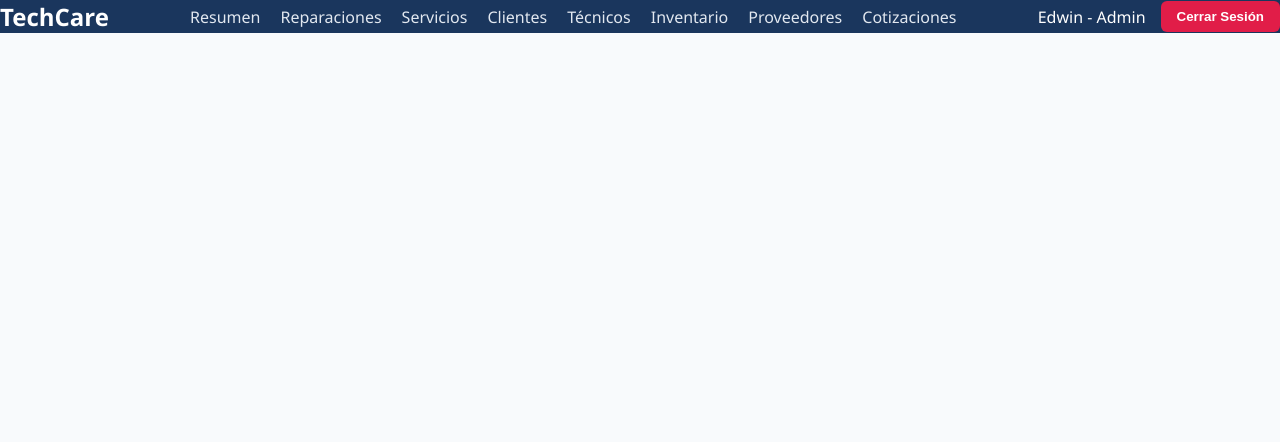
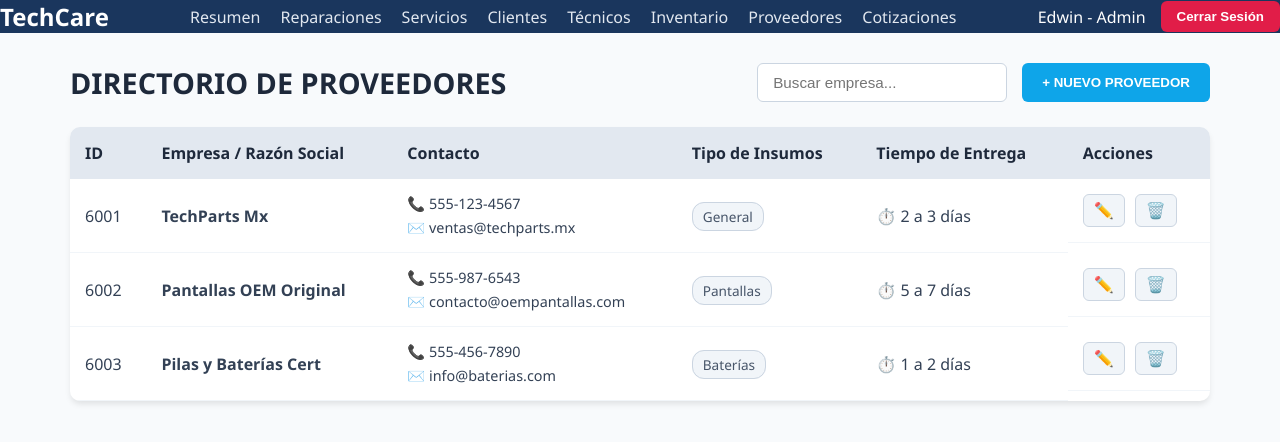
Before and after one commit to VictorDiaz19/techcare, a React app in the folder frontend/: page /proveedores in a window 1280 px wide. Shown: the top 442 px of the page. Built offline with nearby package versions, Linux system fonts and the light colour scheme; the HTML template or start-up script is replaced by a standard one.

Commit message:
Módulo de Proveedores agregado exitosamente

```diff
--- a/frontend/src/App.jsx
+++ b/frontend/src/App.jsx
@@ -8,6 +8,7 @@ import Servicios from './pages/Servicios';
 import Clientes from './pages/Clientes';
 import Tecnicos from './pages/Tecnicos';
 import Inventario from './pages/Inventario';
+import Proveedores from './pages/Proveedores';
 
 function App(){
   return (
@@ -21,6 +22,7 @@ function App(){
         <Route path="/clientes" element={<Clientes />} />
         <Route path="/tecnicos" element={<Tecnicos />} />
         <Route path="/inventario" element={<Inventario />} />
+        <Route path="/proveedores" element={<Proveedores />} />
       </Routes>
     </BrowserRouter>
   );
--- /dev/null
+++ b/frontend/src/pages/Proveedores.css
@@ -0,0 +1,60 @@
+/* --- 1. CONTENEDOR GENERAL --- */
+.proveedores-container {
+    padding: 30px;
+    max-width: 1200px;
+    margin: 0 auto;
+}
+
+/* --- 2. ENCABEZADO --- */
+.proveedores-header {
+    display: flex;
+    justify-content: space-between;
+    align-items: center;
+    margin-bottom: 25px;
+}
+
+.proveedores-header h1 {
+    color: #1e293b;
+    font-size: 1.8rem;
+}
+
+.btn-nuevo-proveedor {
+    background-color: #0ea5e9;
+    color: white;
+    border: none;
+    padding: 10px 20px;
+    border-radius: 6px;
+    font-weight: bold;
+    cursor: pointer;
+}
+
+.btn-nuevo-proveedor:hover { background-color: #0284c7; }
+
+/* --- 3. DISEÑO DE LA TABLA --- */
+.tabla-proveedores {
+    width: 100%;
+    border-collapse: collapse;
+    text-align: left;
+}
+
+.tabla-proveedores th {
+    background-color: #e2e8f0;
+    padding: 15px;
+    color: #1e293b;
+}
+
+.tabla-proveedores td {
+    padding: 15px;
+    border-bottom: 1px solid #f1f5f9;
+    color: #334155;
+}
+
+.tabla-proveedores tbody tr:hover { background-color: #f8fafc; }
+
+/* Detalles para que los contactos se vean bien apilados */
+.info-contacto {
+    display: flex;
+    flex-direction: column;
+    gap: 5px;
+    font-size: 0.9rem;
+}
--- /dev/null
+++ b/frontend/src/pages/Proveedores.jsx
@@ -0,0 +1,188 @@
+import React, { useState } from 'react';
+import './Proveedores.css';
+
+function Proveedores() {
+    // 1. ESTADO DE LA TABLA
+    const [proveedores, setProveedores] = useState([
+        { id: 6001, empresa: 'TechParts Mx', telefono: '555-123-4567', correo: 'ventas@techparts.mx', categoria: 'General', tiempoEntrega: '2 a 3 días' },
+        { id: 6002, empresa: 'Pantallas OEM Original', telefono: '555-987-6543', correo: 'contacto@oempantallas.com', categoria: 'Pantallas', tiempoEntrega: '5 a 7 días' },
+        { id: 6003, empresa: 'Pilas y Baterías Cert', telefono: '555-456-7890', correo: 'info@baterias.com', categoria: 'Baterías', tiempoEntrega: '1 a 2 días' }
+    ]);
+
+    // 2. ESTADO DEL MODAL
+    const [modalAbierto, setModalAbierto] = useState(false);
+    const [modoEdicion, setModoEdicion] = useState(false);
+    const [proveedorEditandoId, setProveedorEditandoId] = useState(null);
+
+    // 3. ESTADO DEL FORMULARIO
+    const [formulario, setFormulario] = useState({
+        empresa: '',
+        telefono: '',
+        correo: '',
+        categoria: '',
+        tiempoEntrega: ''
+    });
+
+    const manejarInput = (e) => {
+        setFormulario({ ...formulario, [e.target.name]: e.target.value });
+    };
+
+    // 4. FUNCIONES PARA ABRIR EL MODAL
+    const abrirModalCrear = () => {
+        setModoEdicion(false);
+        setProveedorEditandoId(null);
+        setFormulario({ empresa: '', telefono: '', correo: '', categoria: '', tiempoEntrega: '' });
+        setModalAbierto(true);
+    };
+
+    const abrirModalEditar = (proveedor) => {
+        setModoEdicion(true);
+        setProveedorEditandoId(proveedor.id);
+        setFormulario({
+            empresa: proveedor.empresa,
+            telefono: proveedor.telefono,
+            correo: proveedor.correo,
+            categoria: proveedor.categoria,
+            tiempoEntrega: proveedor.tiempoEntrega
+        });
+        setModalAbierto(true);
+    };
+
+    // 5. FUNCIÓN PARA ELIMINAR
+    const eliminarProveedor = (id) => {
+        const confirmar = window.confirm("¿Estás seguro de que deseas eliminar este proveedor?");
+        if (confirmar) {
+            const nuevosProveedores = proveedores.filter(p => p.id !== id);
+            setProveedores(nuevosProveedores);
+        }
+    };
+
+    // 6. FUNCIÓN PARA GUARDAR
+    const guardarProveedor = () => {
+        if (modoEdicion) {
+            const proveedoresActualizados = proveedores.map(p => {
+                if (p.id === proveedorEditandoId) {
+                    return {
+                        ...p,
+                        empresa: formulario.empresa,
+                        telefono: formulario.telefono,
+                        correo: formulario.correo,
+                        categoria: formulario.categoria,
+                        tiempoEntrega: formulario.tiempoEntrega
+                    };
+                }
+                return p;
+            });
+            setProveedores(proveedoresActualizados);
+        } else {
+            const nuevoProveedor = {
+                id: Math.floor(Math.random() * 900) + 6000,
+                empresa: formulario.empresa,
+                telefono: formulario.telefono,
+                correo: formulario.correo,
+                categoria: formulario.categoria,
+                tiempoEntrega: formulario.tiempoEntrega
+            };
+            setProveedores([nuevoProveedor, ...proveedores]);
+        }
+        setModalAbierto(false);
+    };
+
+    return (
+        <div className="proveedores-container">
+            <div className="proveedores-header">
+                <h1>DIRECTORIO DE PROVEEDORES</h1>
+                <div className="header-acciones">
+                    <input type="text" placeholder="Buscar empresa..." className="input-buscador" />
+                    <button className="btn-nuevo-proveedor" onClick={abrirModalCrear}>
+                        + NUEVO PROVEEDOR
+                    </button>
+                </div>
+            </div>
+
+            <div className="tabla-container">
+                <table className="tabla-proveedores">
+                    <thead>
+                        <tr>
+                            <th>ID</th>
+                            <th>Empresa / Razón Social</th>
+                            <th>Contacto</th>
+                            <th>Tipo de Insumos</th>
+                            <th>Tiempo de Entrega</th>
+                            <th>Acciones</th>
+                        </tr>
+                    </thead>
+                    <tbody>
+                        {proveedores.map((proveedor) => (
+                            <tr key={proveedor.id}>
+                                <td>{proveedor.id}</td>
+                                <td><strong>{proveedor.empresa}</strong></td>
+                                <td>
+                                    <div className="info-contacto">
+                                        <span>📞 {proveedor.telefono}</span>
+                                        <span>✉️ {proveedor.correo}</span>
+                                    </div>
+                                </td>
+                                <td><span className="categoria-pill">{proveedor.categoria}</span></td>
+                                <td>⏱️ {proveedor.tiempoEntrega}</td>
+                                <td className="acciones-celda">
+                                    <button className="btn-editar" title="Editar" onClick={() => abrirModalEditar(proveedor)}>✏️</button>
+                                    <button className="btn-eliminar" title="Eliminar" onClick={() => eliminarProveedor(proveedor.id)}>🗑️</button>
+                                </td>
+                            </tr>
+                        ))}
+                    </tbody>
+                </table>
+            </div>
+
+            {/* --- PANTALLA EMERGENTE --- */}
+            {modalAbierto && (
+                <div className="modal-overlay">
+                    <div className="modal-content">
+                        <h2>{modoEdicion ? 'ACTUALIZAR PROVEEDOR' : 'NUEVO PROVEEDOR'}</h2>
+
+                        <div className="form-grupo">
+                            <label>Empresa o Razón Social:</label>
+                            <input type="text" name="empresa" value={formulario.empresa} onChange={manejarInput} />
+                        </div>
+
+                        <div className="form-fila-doble">
+                            <div className="form-grupo">
+                                <label>Teléfono:</label>
+                                <input type="text" name="telefono" value={formulario.telefono} onChange={manejarInput} />
+                            </div>
+                            <div className="form-grupo">
+                                <label>Correo Electrónico:</label>
+                                <input type="email" name="correo" value={formulario.correo} onChange={manejarInput} />
+                            </div>
+                        </div>
+
+                        <div className="form-grupo">
+                            <label>Categoría principal que surten:</label>
+                            <select name="categoria" value={formulario.categoria} onChange={manejarInput} className="input-select">
+                                <option value="">Selecciona una categoría...</option>
+                                <option value="General">General (Múltiples refacciones)</option>
+                                <option value="Pantallas">Pantallas y Displays</option>
+                                <option value="Baterías">Baterías</option>
+                                <option value="Consumibles">Consumibles y Herramientas</option>
+                            </select>
+                        </div>
+
+                        <div className="form-grupo">
+                            <label>Tiempo estimado de entrega:</label>
+                            <input type="text" name="tiempoEntrega" value={formulario.tiempoEntrega} onChange={manejarInput} placeholder="Ej. 2 a 3 días hábiles" />
+                        </div>
+
+                        <div className="modal-botones">
+                            <button className="btn-guardar" onClick={guardarProveedor}>Guardar Proveedor</button>
+                            <button className="btn-cancelar" onClick={() => setModalAbierto(false)}>Cancelar</button>
+                        </div>
+                    </div>
+                </div>
+            )}
+
+        </div>
+    );
+}
+
+export default Proveedores;
```
